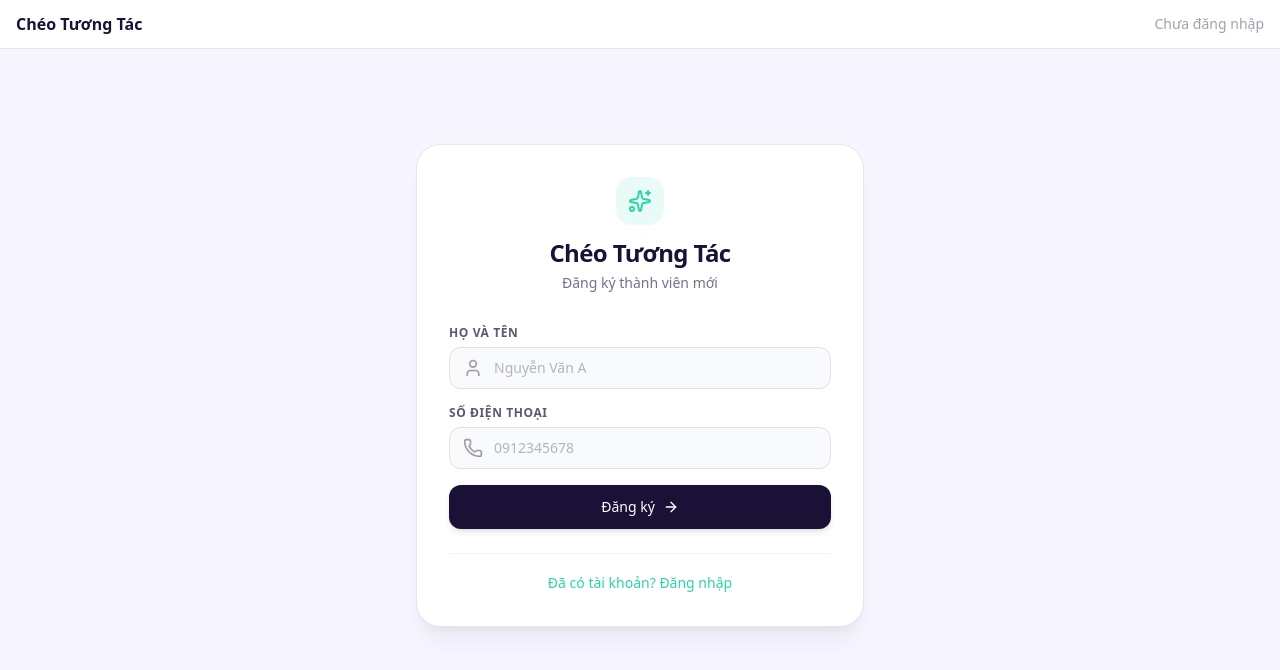
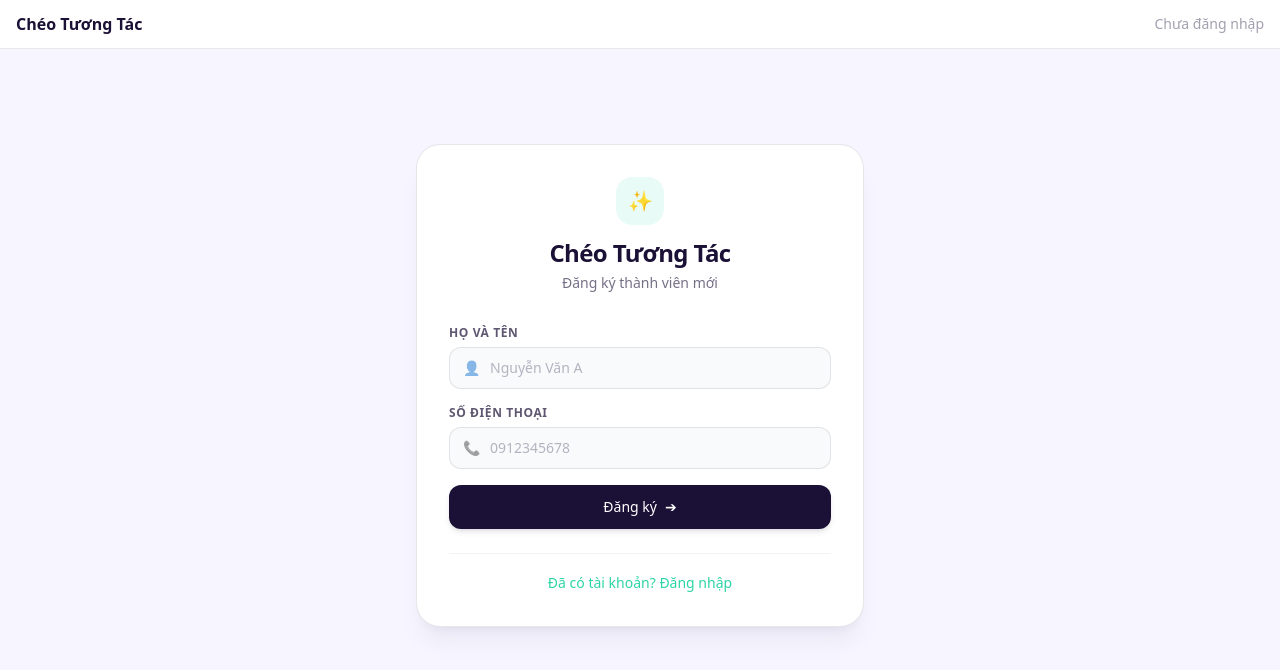
Before and after one commit to NgDanhThanhTrung/cheo-tuong-tac-web-, a React (Vite) app in the folder client/: page / in a window 1280 px wide. Both pictures are taken after a click on the button "Chưa có tài khoản? Đăng ký ngay". Shown: the top 670 px of the page. Built offline with nearby package versions, Linux system fonts and the light colour scheme; no server answers.

Commit message:
Update Login.jsx

```diff
--- a/client/src/components/Login.jsx
+++ b/client/src/components/Login.jsx
@@ -1,6 +1,5 @@
 import React, { useState } from "react";
 import { api } from "../api";
-import { Phone, User, ArrowRight, Loader2, Sparkles, AlertCircle } from "lucide-react";
 
 export default function Login({ onAuth }) {
   const [mode, setMode] = useState("login"); // "login" | "register"
@@ -32,10 +31,10 @@ export default function Login({ onAuth }) {
   return (
     <div className="min-h-[80vh] flex items-center justify-center px-4 py-12">
       <div className="w-full max-w-md bg-white rounded-3xl shadow-xl shadow-ink/5 p-8 border border-ink/10 transition-all">
-        {/* Logo / Header */}
+        {/* Header */}
         <div className="text-center mb-8">
-          <div className="w-12 h-12 bg-mint/10 text-mint rounded-2xl flex items-center justify-center mx-auto mb-3">
-            <Sparkles className="w-6 h-6" />
+          <div className="w-12 h-12 bg-mint/10 text-mint rounded-2xl flex items-center justify-center mx-auto mb-3 text-xl font-bold">
+            ✨
           </div>
           <h1 className="text-2xl font-bold text-ink tracking-tight">Chéo Tương Tác</h1>
           <p className="text-sm text-ink/60 mt-1">
@@ -51,10 +50,10 @@ export default function Login({ onAuth }) {
                 Họ và tên
               </label>
               <div className="relative">
-                <User className="w-5 h-5 text-ink/40 absolute left-3.5 top-1/2 -translate-y-1/2" />
+                <span className="absolute left-3.5 top-1/2 -translate-y-1/2 text-sm opacity-50">👤</span>
                 <input
                   type="text"
-                  className="w-full bg-slate-50 border border-ink/10 rounded-xl pl-11 pr-4 py-2.5 text-sm text-ink placeholder:text-ink/30 focus:outline-none focus:bg-white focus:border-mint focus:ring-2 focus:ring-mint/20 transition-all"
+                  className="w-full bg-slate-50 border border-ink/10 rounded-xl pl-10 pr-4 py-2.5 text-sm text-ink placeholder:text-ink/30 focus:outline-none focus:bg-white focus:border-mint focus:ring-2 focus:ring-mint/20 transition-all"
                   placeholder="Nguyễn Văn A"
                   value={fullName}
                   onChange={(e) => setFullName(e.target.value)}
@@ -69,10 +68,10 @@ export default function Login({ onAuth }) {
               Số điện thoại
             </label>
             <div className="relative">
-              <Phone className="w-5 h-5 text-ink/40 absolute left-3.5 top-1/2 -translate-y-1/2" />
+              <span className="absolute left-3.5 top-1/2 -translate-y-1/2 text-sm opacity-50">📞</span>
               <input
                 type="tel"
-                className="w-full bg-slate-50 border border-ink/10 rounded-xl pl-11 pr-4 py-2.5 text-sm text-ink placeholder:text-ink/30 focus:outline-none focus:bg-white focus:border-mint focus:ring-2 focus:ring-mint/20 transition-all"
+                className="w-full bg-slate-50 border border-ink/10 rounded-xl pl-10 pr-4 py-2.5 text-sm text-ink placeholder:text-ink/30 focus:outline-none focus:bg-white focus:border-mint focus:ring-2 focus:ring-mint/20 transition-all"
                 placeholder="0912345678"
                 value={phone}
                 onChange={(e) => setPhone(e.target.value)}
@@ -84,7 +83,7 @@ export default function Login({ onAuth }) {
           {/* Alert Error */}
           {error && (
             <div className="flex items-center gap-2 p-3 rounded-xl bg-red-50 border border-red-100 text-red-600 text-xs">
-              <AlertCircle className="w-4 h-4 shrink-0" />
+              <span>⚠️</span>
               <span>{error}</span>
             </div>
           )}
@@ -96,16 +95,10 @@ export default function Login({ onAuth }) {
             className="w-full mt-2 bg-ink text-white rounded-xl py-3 font-medium text-sm hover:bg-ink/90 active:scale-[0.99] disabled:opacity-50 transition-all shadow-md shadow-ink/10 flex items-center justify-center gap-2"
           >
             {loading ? (
-              <>
-                <Loader2 className="w-4 h-4 animate-spin" />
-                Đang xử lý...
-              </>
-            ) : (
-              <>
-                {mode === "login" ? "Đăng nhập" : "Đăng ký"}
-                <ArrowRight className="w-4 h-4" />
-              </>
-            )}
+              <span className="inline-block animate-spin">⌛</span>
+            ) : null}
+            <span>{loading ? "Đang xử lý..." : mode === "login" ? "Đăng nhập" : "Đăng ký"}</span>
+            {!loading && <span>➔</span>}
           </button>
         </form>
 
@@ -113,7 +106,7 @@ export default function Login({ onAuth }) {
         <div className="mt-6 pt-4 border-t border-ink/5 text-center">
           <button
             type="button"
-            className="text-sm text-mint font-medium hover:underline inline-flex items-center gap-1 transition-all"
+            className="text-sm text-mint font-medium hover:underline transition-all"
             onClick={toggleMode}
           >
             {mode === "login"
```
